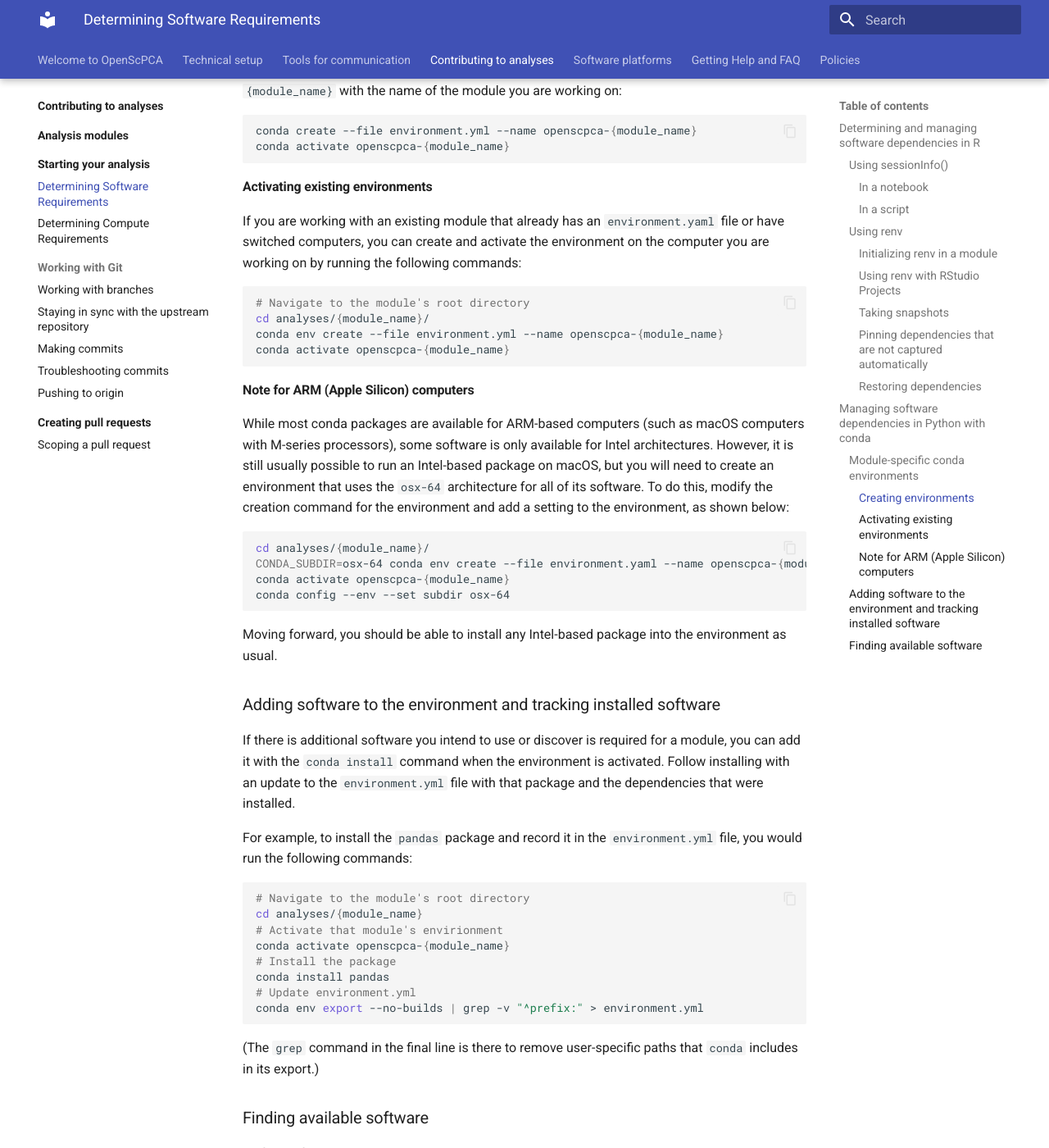
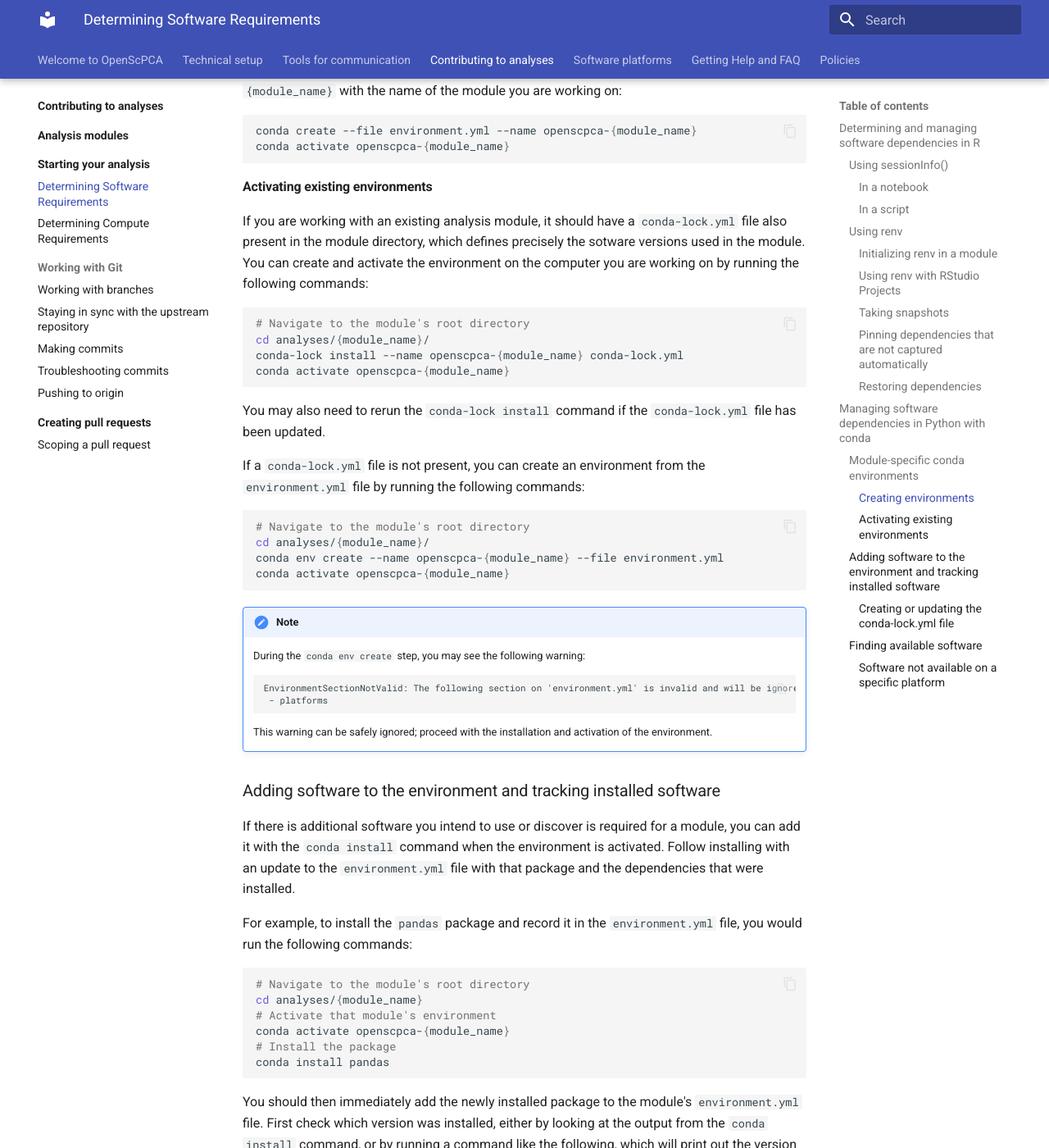
Before and after one commit to AlexsLemonade/OpenScPCA-analysis, an MkDocs documentation site: the page built from docs/contributing-to-analyses/starting-your-analysis/determining-software-requirements.md, in a window 1280 px wide and 1400 px high, scrolled down 3208 px. Shown: the whole window at 82% size. Built offline with MkDocs 1.6.1 and Material for MkDocs 9.7.7, drawn with Linux system fonts in a browser that asks for light colours; some of the changed text lies outside the part shown.

Commit message:
Initial changes to instructions

````diff
--- a/docs/contributing-to-analyses/starting-your-analysis/determining-software-requirements.md
+++ b/docs/contributing-to-analyses/starting-your-analysis/determining-software-requirements.md
@@ -128,29 +128,37 @@ conda activate openscpca-{module_name}
 
 #### Activating existing environments
 
-If you are working with an existing module that already has an  `environment.yaml` file or have switched computers, you can create and activate the environment on the computer you are working on by running the following commands:
+If you are working with an existing analysis module, it should have a `conda-lock.yml` file also present in the module directory, which defines precisely the sotware versions used in the module.
+You can create and activate the environment on the computer you are working on by running the following commands:
 
 ```bash
 # Navigate to the module's root directory
 cd analyses/{module_name}/
-conda env create --file environment.yml --name openscpca-{module_name}
+conda-lock install --name openscpca-{module_name} conda-lock.yml
 conda activate openscpca-{module_name}
 ```
 
-#### Note for ARM (Apple Silicon) computers
+You may also need to rerun the `conda-lock install` command if the `conda-lock.yml` file has been updated.
 
-While most conda packages are available for ARM-based computers (such as macOS computers with M-series processors), some software is only available for Intel architectures.
-However, it is still usually possible to run an Intel-based package on macOS, but you will need to create an environment that uses the `osx-64` architecture for all of its software.
-To do this, modify the creation command for the environment and add a setting to the environment, as shown below:
+If a `conda-lock.yml` file is not present, you can create an environment from the `environment.yml` file by running the following commands:
 
 ```bash
+# Navigate to the module's root directory
 cd analyses/{module_name}/
-CONDA_SUBDIR=osx-64 conda env create --file environment.yaml --name openscpca-{module_name}
+conda env create --name openscpca-{module_name} --file environment.yml
 conda activate openscpca-{module_name}
-conda config --env --set subdir osx-64
 ```
 
-Moving forward, you should be able to install any Intel-based package into the environment as usual.
+!!! note
+    During the `conda env create` step, you may see the following warning:
+
+    ```
+    EnvironmentSectionNotValid: The following section on 'environment.yml' is invalid and will be ignored:
+     - platforms
+    ```
+
+    This warning can be safely ignored; proceed with the installation and activation of the environment.
+
 
 ### Adding software to the environment and tracking installed software
 
@@ -162,15 +170,41 @@ For example, to install the `pandas` package and record it in the `environment.y
 ```bash
 # Navigate to the module's root directory
 cd analyses/{module_name}
-# Activate that module's envirionment
+# Activate that module's environment
 conda activate openscpca-{module_name}
 # Install the package
 conda install pandas
-# Update environment.yml
-conda env export --no-builds | grep -v "^prefix:" > environment.yml
 ```
 
-(The `grep` command in the final line is there to remove user-specific paths that `conda` includes in its export.)
+You should then immediately add the newly installed package to the module's `environment.yml` file.
+First check which version was installed, either by looking at the output from the `conda install` command, or by running a command like the following, which will print out the version number of the package in your current environment:
+
+```bash
+conda list pandas
+```
+
+Then add the package to the `dependencies:` section of the `environment.yml` file with a version number, as shown below:
+
+```yaml
+  - pandas=2.2.1
+```
+
+#### Creating or updating the `conda-lock.yml` file
+
+After adding or updating software in the environment, you should create or update the `conda-lock.yml` file to reflect the current state of the environment.
+To do this, run the following command from the module's root directory:
+
+```bash
+conda-lock --file environment.yml
+```
+
+This will create or update the `conda-lock.yml` file with the current state of the environment, including the versions of all installed software packages and their dependencies.
+
+!!! note
+    If the `conda-lock` command fails, it may be because a package is not available for one of the platforms in the `environment.yml` file.
+    Usually this will be a package that is not available for the `osx-arm64` (Apple Silicon) platform.
+    If this happens, see the [ Software not available on a specific platform](#software-not-available-on-a-specific-platform) section below for instructions on how to handle this situation.
+
 
 ### Finding available software
 
@@ -181,3 +215,33 @@ conda search {package_name}
 ```
 
 Alternatively, you can search [anaconda.org](https://anaconda.org) for packages and channels.
+
+
+#### Software not available on a specific platform
+
+While most conda packages are available for all platforms, there may be some cases where a particular platform does not have a version of a package.
+
+Most often this will occur for ARM-based computers (such as macOS computers with M-series processors).
+If you encounter an error with `conda-lock --file environment.yml`, it may be because a package is not available for the `osx-arm64` platform.
+
+In this case, you should edit the `environment.yml` file to remove the `- osx-arm64` line from the `platforms:` section.
+Then you will want to rerun `conda-lock`, but this time creating platform-specific lockfiles:
+
+```bash
+conda-lock --file environment.yml --kind explicit
+```
+
+This will result in separate files for each supported platform with names like `conda-linux-64.lock` or `conda-osx-64.lock`.
+
+On macOS, you can then use
+
+```bash
+cd analyses/{module_name}/
+CONDA_SUBDIR=osx-64 conda env create --file environment.yaml --name openscpca-{module_name}
+conda activate openscpca-{module_name}
+conda config --env --set subdir osx-64
+```
+
+Moving forward, you should be able to install any Intel-based package into the environment as usual.
+
+conda-lock install -n test-noarm2 conda-osx-64.lock --no-validate-platform
````
Also changed, not shown: docs/technical-setup/environment-setup/setup-conda.md (+7 -5 lines).
